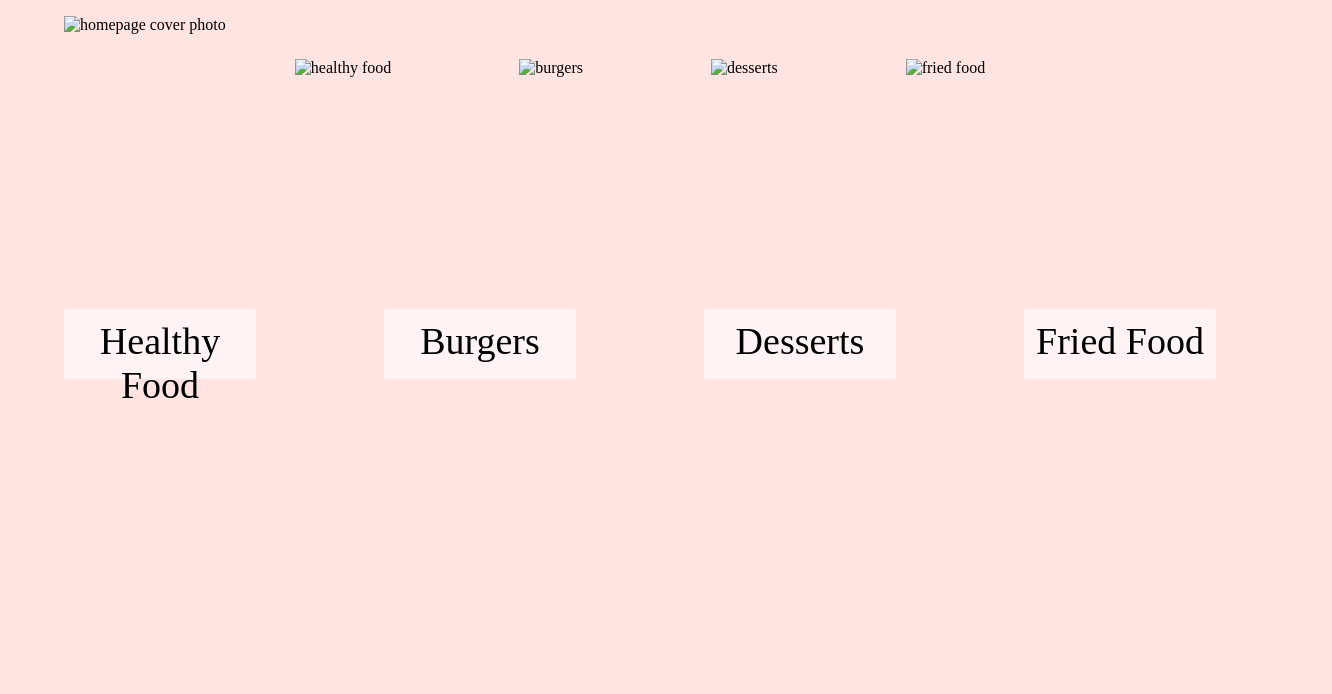
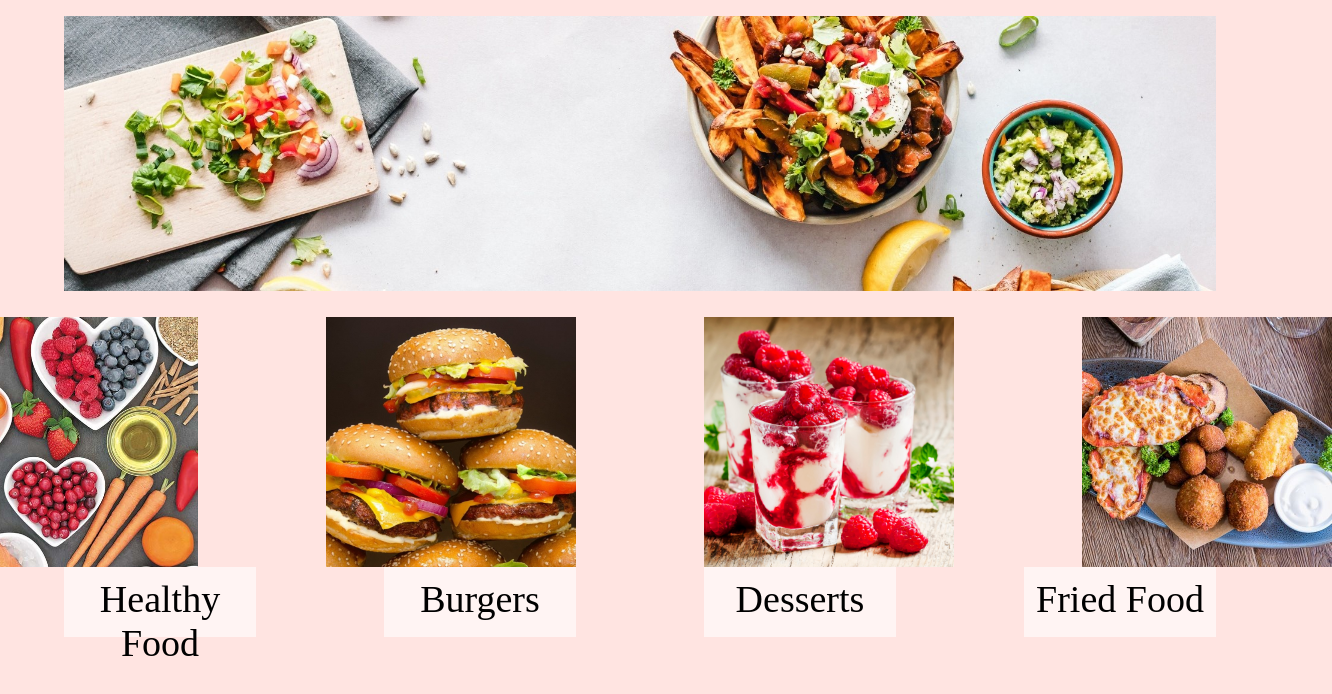
Before and after one commit to Mahonaki/Bella-Food, a plain HTML site: page index.html in a window 1280 px wide. Shown: the part 92-786 px from the top of the page, 1332 px wide, since content can reach past the window. Drawn offline with Linux system fonts and the light colour scheme; the site is published under a folder, as on GitHub Pages, so addresses that start at the root find nothing; a web font is replaced by a local one.

Commit message:
image fixes

```diff
--- a/index.html
+++ b/index.html
@@ -13,14 +13,14 @@
             <img class="menu-icon" src="./images/menu.svg" />
         </section>
         <section class="cover-image">
-            <img class="cover-image__image" src="/images/coverimage.jpg" alt="homepage cover photo" />
+            <img class="cover-image__image" src="./images/coverimage.jpg" alt="homepage cover photo" />
         </section>
 
         <section class="categories">
-            <img class="healthy-food" src="/images/healthy-food.jpg" alt="healthy food" />
-            <img class="burgers" src="/images/burgers.jpg" alt="burgers" />
-            <img class="desserts" src="/images/desserts.jpg" alt="desserts" />
-            <img class="fried-food" src="/images/fried-food.jpg" alt="fried food" />
+            <img class="healthy-food" src="./images/healthy-food.jpg" alt="healthy food" />
+            <img class="burgers" src="./images/burgers.jpg" alt="burgers" />
+            <img class="desserts" src="./images/desserts.jpg" alt="desserts" />
+            <img class="fried-food" src="./images/fried-food.jpg" alt="fried food" />
         </section>
         <section class="categories">
             <div class="categories__text">Healthy Food</div>
```
